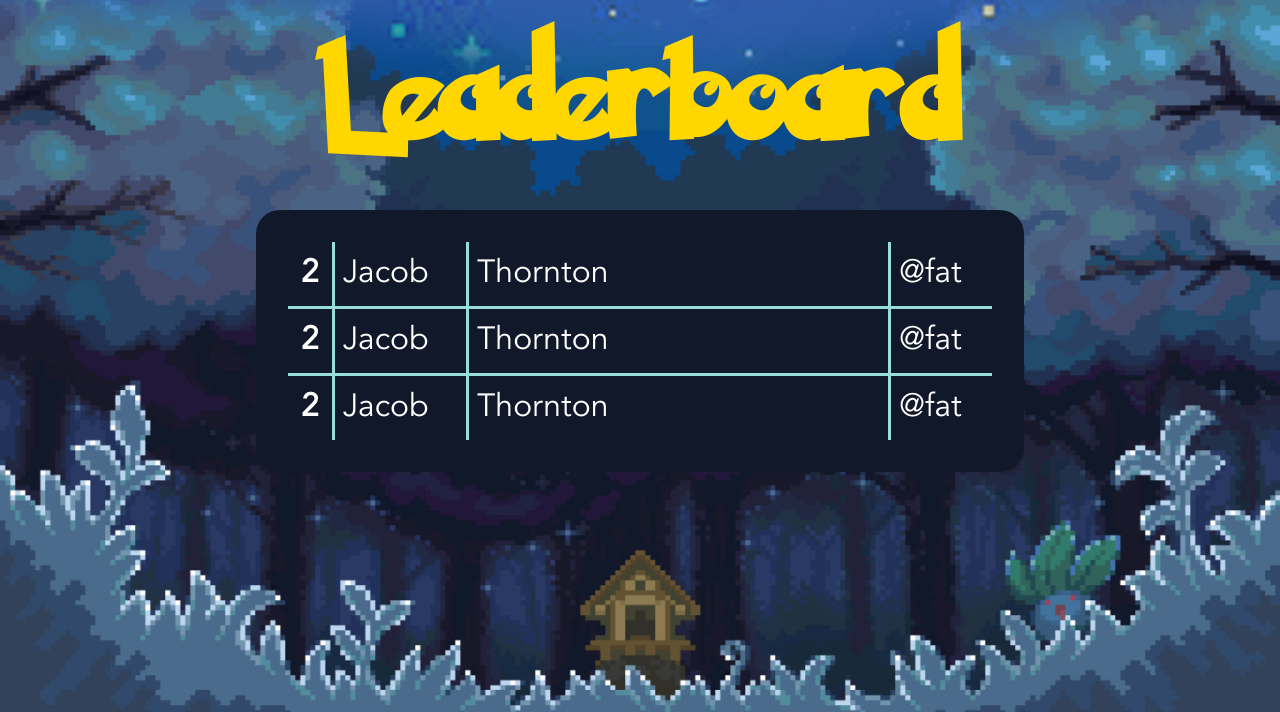
After one commit to mdoshi2612/Sarcasm-final, a Django app: page /leaderboard in a window 1280 px wide. The commit adds this page. Shown: the top 712 px of the page. Run offline with Django 3.2, Linux system fonts and the light colour scheme.

Commit message:
Leaderboard layout

```diff
--- /dev/null
+++ b/users/static/css/leaderboard.css
@@ -0,0 +1,62 @@
+@font-face {
+    font-family: Pokemon;
+    src: url('../fonts/pokemonsolid.woff');
+}
+
+@font-face {
+    font-family: 'Avenir';
+    src: url('../fonts/AvenirLTStd-Book.otf') format('opentype');
+}
+
+
+/* @import url('https://fonts.googleapis.com/css?family=Raleway');
+* {
+    font-family: Raleway;
+} */
+
+body {
+    background: url("../images/laptop_background.jpg");
+    background-size: cover;
+}
+
+.main-heading {
+    font-family: Pokemon;
+    font-style: normal;
+    font-weight: normal;
+    font-size: 7rem;
+    line-height: 210px;
+    width: 50%;
+    margin: auto;
+    /* identical to box height */
+    color: #FFD600;
+    text-align: center;
+}
+
+.table-container {
+    width: 60%;
+    margin: auto;
+    background-color: #11182A;
+    padding: 2rem;
+    border-radius: 1.5rem;
+}
+
+.leaderboard {
+    font-size: 2rem;
+    color: white;
+    font-family: Avenir;
+    border-style: hidden;
+    margin: 0;
+}
+
+.leaderboard td,
+.leaderboard tr {
+    border: 0.2rem solid #98DED8;
+}
+
+.team-name {
+    width: 60%;
+}
+
+.rank {
+    text-align: center;
+}
--- /dev/null
+++ b/users/templates/users/leaderboard.html
@@ -0,0 +1,41 @@
+<!DOCTYPE html>
+<html lang="en">
+
+<head>
+    <meta charset="UTF-8">
+    <meta http-equiv="X-UA-Compatible" content="IE=edge">
+    <meta name="viewport" content="width=device-width, initial-scale=1.0">
+    <link href="https://cdn.jsdelivr.net/npm/bootstrap@5.1.3/dist/css/bootstrap.min.css" rel="stylesheet" integrity="sha384-1BmE4kWBq78iYhFldvKuhfTAU6auU8tT94WrHftjDbrCEXSU1oBoqyl2QvZ6jIW3" crossorigin="anonymous">
+    <link rel="stylesheet" href="static/css/leaderboard.css" />
+    <title>Leaderboard</title>
+</head>
+
+<body>
+    <h1 class='main-heading'>Leaderboard</h1>
+    <div class="table-responsive table-container">
+        <table class="table table-bordered leaderboard">
+            <tbody>
+                <tr>
+                    <th scope="row" class="rank">2</th>
+                    <td class="logo">Jacob</td>
+                    <td class="team-name">Thornton</td>
+                    <td class="score">@fat</td>
+                </tr>
+                <tr>
+                    <th scope="row" class="rank">2</th>
+                    <td class="logo">Jacob</td>
+                    <td class="team-name">Thornton</td>
+                    <td class="score">@fat</td>
+                </tr>
+                <tr>
+                    <th scope="row" class="rank">2</th>
+                    <td class="logo">Jacob</td>
+                    <td class="team-name">Thornton</td>
+                    <td class="score">@fat</td>
+                </tr>
+            </tbody>
+        </table>
+    </div>
+</body>
+
+</html>
--- a/users/urls.py
+++ b/users/urls.py
@@ -4,5 +4,6 @@ from .import views
 urlpatterns=[
 	path('',views.home, name='home'),
 	path('faq',views.faq, name='faq'),
+	path('leaderboard',views.leaderboard, name='leaderboard')
 
 ]
--- a/users/views.py
+++ b/users/views.py
@@ -23,5 +23,9 @@ def home(request):
 
 
 	return render(request,'users/sarcasmbase.html')
+
 def faq(request):
     return render(request,'users/faq.html')
+
+def leaderboard(request):
+    return render(request,'users/leaderboard.html')
```
Also changed, not shown: users/static/css/faq.css (+25 -23 lines), users/static/fonts/AvenirLTStd-Book.otf (added).
